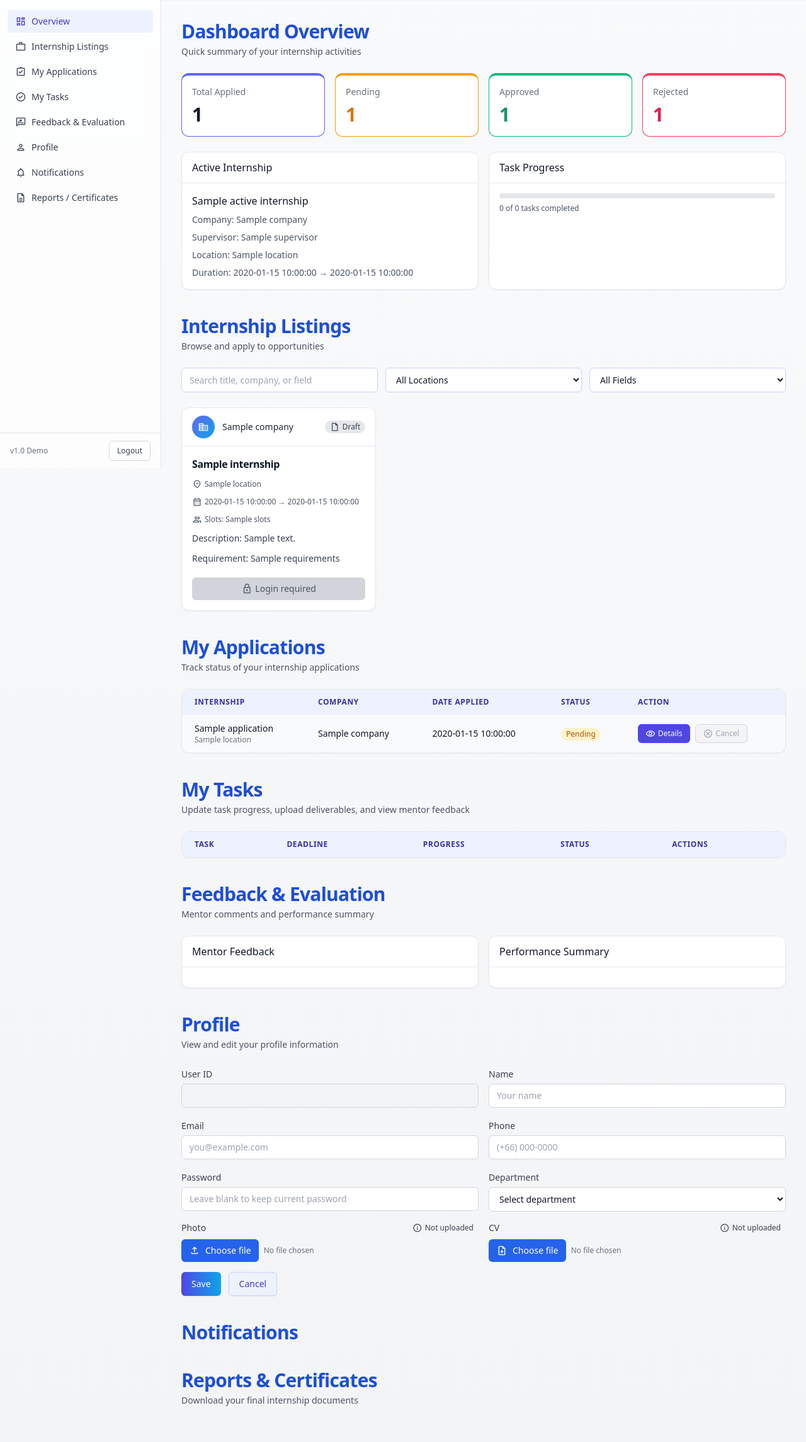
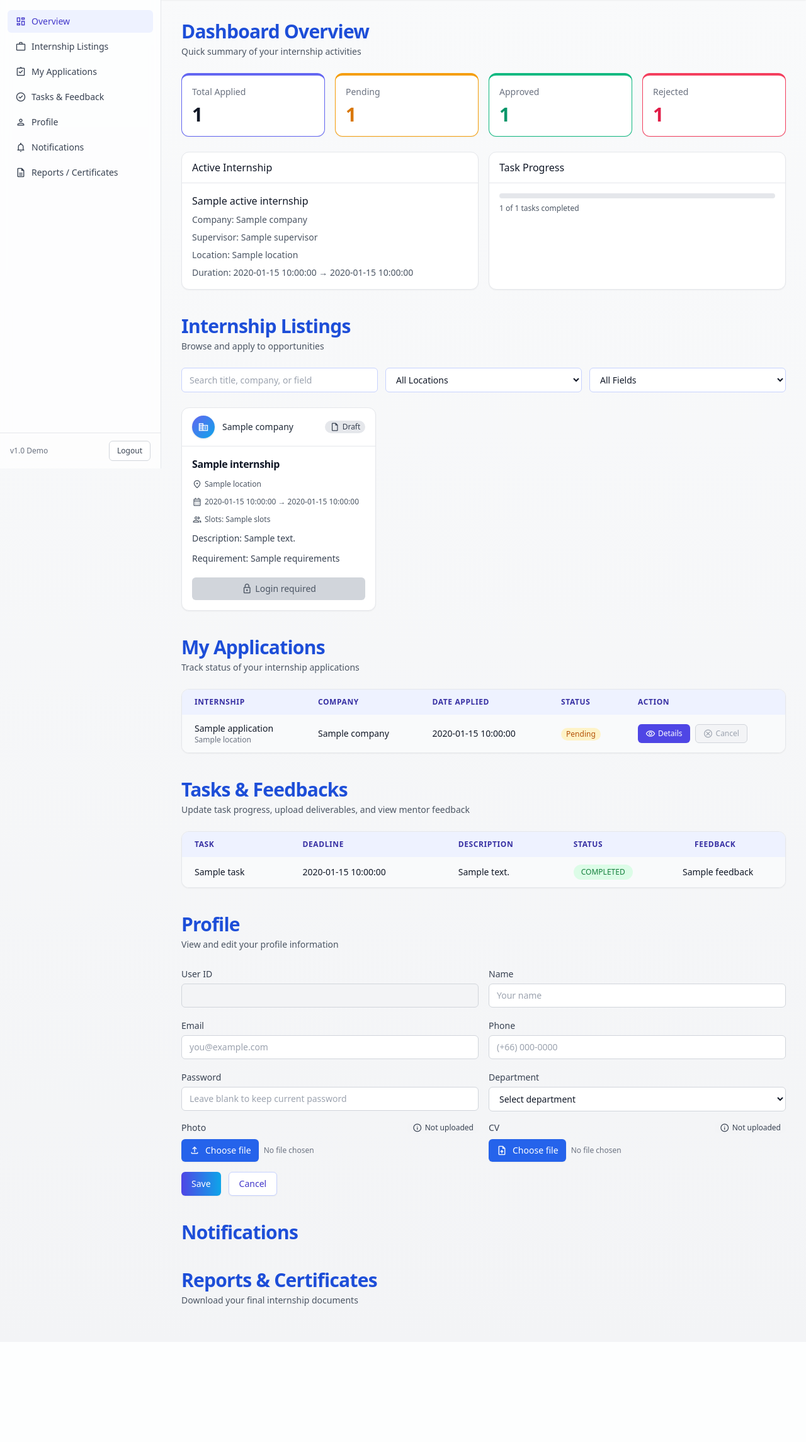
Before and after one commit to Chhitchhanut/internship-management-system-project, a FastAPI app: template app/templates/student_dash.html in a window 1280 px wide. Shown: the part 56-2346 px from the top of the page at 63% size. After the commit the page ends 2130 px from the top, so only its background shows below. Run offline with FastAPI, Linux system fonts and the light colour scheme; the template is opened without the code that fills it: most values are stand-ins (such as "Sample title", 1, 10 or a date in 2020); lists and menus that the app fills with data are empty; some libraries are stand-ins or nearby versions.

Commit message:
feat:student task

```diff
--- a/app/routers/admin.py
+++ b/app/routers/admin.py
@@ -17,8 +17,6 @@
     Department,
     Application,
     Task,
-    TaskSubmission,
-    Feedback,
     Report,
 )
 
--- a/app/templates/student_dash.html
+++ b/app/templates/student_dash.html
@@ -26,8 +26,7 @@
         <li><a class="flex items-center gap-2 rounded-md px-3 py-2 text-sm font-medium text-gray-700 hover:bg-gray-100 hover:text-gray-900 transition" href="#section-overview"><span class="material-symbols-outlined text-[18px]">dashboard</span><span>Overview</span></a></li>
         <li><a class="flex items-center gap-2 rounded-md px-3 py-2 text-sm font-medium text-gray-700 hover:bg-gray-100 hover:text-gray-900 transition" href="#section-listings"><span class="material-symbols-outlined text-[18px]">work</span><span>Internship Listings</span></a></li>
         <li><a class="flex items-center gap-2 rounded-md px-3 py-2 text-sm font-medium text-gray-700 hover:bg-gray-100 hover:text-gray-900 transition" href="#section-applications"><span class="material-symbols-outlined text-[18px]">assignment_turned_in</span><span>My Applications</span></a></li>
-        <li><a class="flex items-center gap-2 rounded-md px-3 py-2 text-sm font-medium text-gray-700 hover:bg-gray-100 hover:text-gray-900 transition" href="#section-tasks"><span class="material-symbols-outlined text-[18px]">check_circle</span><span>My Tasks</span></a></li>
-        <li><a class="flex items-center gap-2 rounded-md px-3 py-2 text-sm font-medium text-gray-700 hover:bg-gray-100 hover:text-gray-900 transition" href="#section-feedback"><span class="material-symbols-outlined text-[18px]">rate_review</span><span>Feedback & Evaluation</span></a></li>
+        <li><a class="flex items-center gap-2 rounded-md px-3 py-2 text-sm font-medium text-gray-700 hover:bg-gray-100 hover:text-gray-900 transition" href="#section-tasks-feedback"><span class="material-symbols-outlined text-[18px]">check_circle</span><span>Tasks & Feedback</span></a></li>
         <li><a class="flex items-center gap-2 rounded-md px-3 py-2 text-sm font-medium text-gray-700 hover:bg-gray-100 hover:text-gray-900 transition" href="#section-profile"><span class="material-symbols-outlined text-[18px]">person</span><span>Profile</span></a></li>
         <li><a class="flex items-center gap-2 rounded-md px-3 py-2 text-sm font-medium text-gray-700 hover:bg-gray-100 hover:text-gray-900 transition" href="#section-notifications"><span class="material-symbols-outlined text-[18px]">notifications</span><span>Notifications</span></a></li>
         <li><a class="flex items-center gap-2 rounded-md px-3 py-2 text-sm font-medium text-gray-700 hover:bg-gray-100 hover:text-gray-900 transition" href="#section-reports"><span class="material-symbols-outlined text-[18px]">description</span><span>Reports / Certificates</span></a></li>
@@ -126,7 +125,7 @@
               <div class="h-2 w-full rounded-full bg-gray-200">
                 <div id="taskProgressBar" class="h-2 rounded-full bg-gradient-to-r from-indigo-500 via-sky-500 to-emerald-500 transition-all" style="width:0%" aria-valuemin="0" aria-valuemax="100" aria-valuenow="0"></div>
               </div>
-              <div class="mt-2 text-xs text-gray-600" id="taskProgressLabel">0 of 0 tasks completed</div>
+              <div class="mt-2 text-xs text-gray-600" id="taskProgressLabel">{{ total_tasks_completed }} of {{ total_tasks }} tasks completed</div>
             </div>
           </div>
         </div>
@@ -294,51 +293,53 @@
         </div>
       </section>
 
-      <!-- 4. My Tasks / Progress -->
-      <section id="section-tasks" class="space-y-6">
+
+      <!-- 4. Tasks and Feedbacks -->
+      <section id="section-tasks-feedback" class="space-y-6">
         <div class="flex flex-col gap-1">
-          <h1 class="text-2xl md:text-3xl font-semibold tracking-tight text-blue-700">My Tasks</h1>
+          <h1 class="text-2xl md:text-3xl font-semibold tracking-tight text-blue-700">Tasks & Feedbacks</h1>
           <p class="text-sm text-gray-600">Update task progress, upload deliverables, and view mentor feedback</p>
         </div>
-
+        <!-- Tasks table -->
         <div class="overflow-x-auto rounded-xl border bg-white shadow-sm">
           <table class="min-w-full text-sm">
             <thead class="bg-indigo-50 text-left text-xs uppercase tracking-wider text-indigo-800">
               <tr>
                 <th class="px-5 py-3">Task</th>
                 <th class="px-5 py-3">Deadline</th>
-                <th class="px-5 py-3">Progress</th>
+                <th class="px-5 py-3">Description</th>
                 <th class="px-5 py-3">Status</th>
-                <th class="px-5 py-3">Actions</th>
+                <th class="px-5 py-3">Feedback</th>
               </tr>
             </thead>
             <tbody id="tasksTable" class="divide-y odd:bg-white even:bg-gray-50">
-              <tr></tr>
+              {% if tasks or tasks|length > 0 %}
+              {% for t in tasks %}
+              <tr>
+                <td class="px-5 py-3">{{ t.title }}</td>
+                <td class="px-5 py-3">{{ t.due_date }}</td>
+                <td class="px-5 py-3 max-w-sm">{{ t.description }}</td>
+                <td class="px-5 py-3 uppercase">
+                  {% if t.status == "completed" %}
+                    <span class="inline-block rounded-full bg-green-100 text-green-700 px-3 py-1 text-xs">Completed</span>
+                  {% elif t.status == "in_progress" %}
+                    <span class="inline-block rounded-full bg-blue-100 text-blue-700 px-3 py-1 text-xs">In Progress</span>
+                  {% elif t.status == "assigned" %}
+                    <span class="inline-block rounded-full bg-gray-100 text-gray-700 px-3 py-1 text-xs">Assigned</span>
+                  {% else %}
+                    <span class="inline-block rounded-full bg-yellow-100 text-yellow-700 px-3 py-1 text-xs">{{ t.status }}</span>
+                  {% endif %}
+                </td>
+                <td>{{ t.feedback }}</td>
+              </tr>
+              {% endfor %}
+              {% else %}
+              <tr>
+                <td colspan="4" class="px-5 py-6 text-center text-sm text-gray-600">No tasks assigned yet.</td>
+              </tr>
+              {% endif %}
             </tbody>
           </table>
-        </div>
-      </section>
-
-      <!-- 5. Feedback & Evaluation -->
-      <section id="section-feedback" class="space-y-6">
-        <div class="flex flex-col gap-1">
-          <h1 class="text-2xl md:text-3xl font-semibold tracking-tight text-blue-700">Feedback & Evaluation</h1>
-          <p class="text-sm text-gray-600">Mentor comments and performance summary</p>
-        </div>
-
-        <div class="grid grid-cols-1 lg:grid-cols-2 gap-4">
-          <div class="rounded-xl border bg-white shadow-sm">
-            <div class="flex items-center justify-between border-b px-4 py-3">
-              <h3 class="font-medium">Mentor Feedback</h3>
-            </div>
-            <ul class="divide-y" id="feedbackList"></ul>
-          </div>
-          <div class="rounded-xl border bg-white shadow-sm">
-            <div class="flex items-center justify-between border-b px-4 py-3">
-              <h3 class="font-medium">Performance Summary</h3>
-            </div>
-            <div id="performanceSummary" class="p-4"></div>
-          </div>
         </div>
       </section>
 
@@ -458,7 +459,7 @@
           <div class="flex gap-3">
             <button type="submit"
               class="inline-flex items-center justify-center rounded-md bg-gradient-to-r from-indigo-600 to-sky-500 px-4 py-2 text-sm font-medium text-white hover:from-indigo-700 hover:to-sky-600 shadow-sm transition">Save</button>
-            <a href="#section-overview" class="inline-flex items-center justify-center rounded-md border border-indigo-200 text-indigo-700 bg-white px-4 py-2 text-sm font-medium hover:bg-indigo-50 shadow-sm transition">Cancel</a>
+            <button type="reset" class="inline-flex items-center justify-center rounded-md border border-indigo-200 text-indigo-700 bg-white px-4 py-2 text-sm font-medium hover:bg-indigo-50 shadow-sm transition">Cancel</button>
           </div>
         </form>
       </section>
```
Also changed, not shown: app/database/models.py (+1 -62 lines), app/routers/student.py (+24 -3 lines), app/templates/mentor_dash.html (+1 -21 lines), intern_sys.db.
